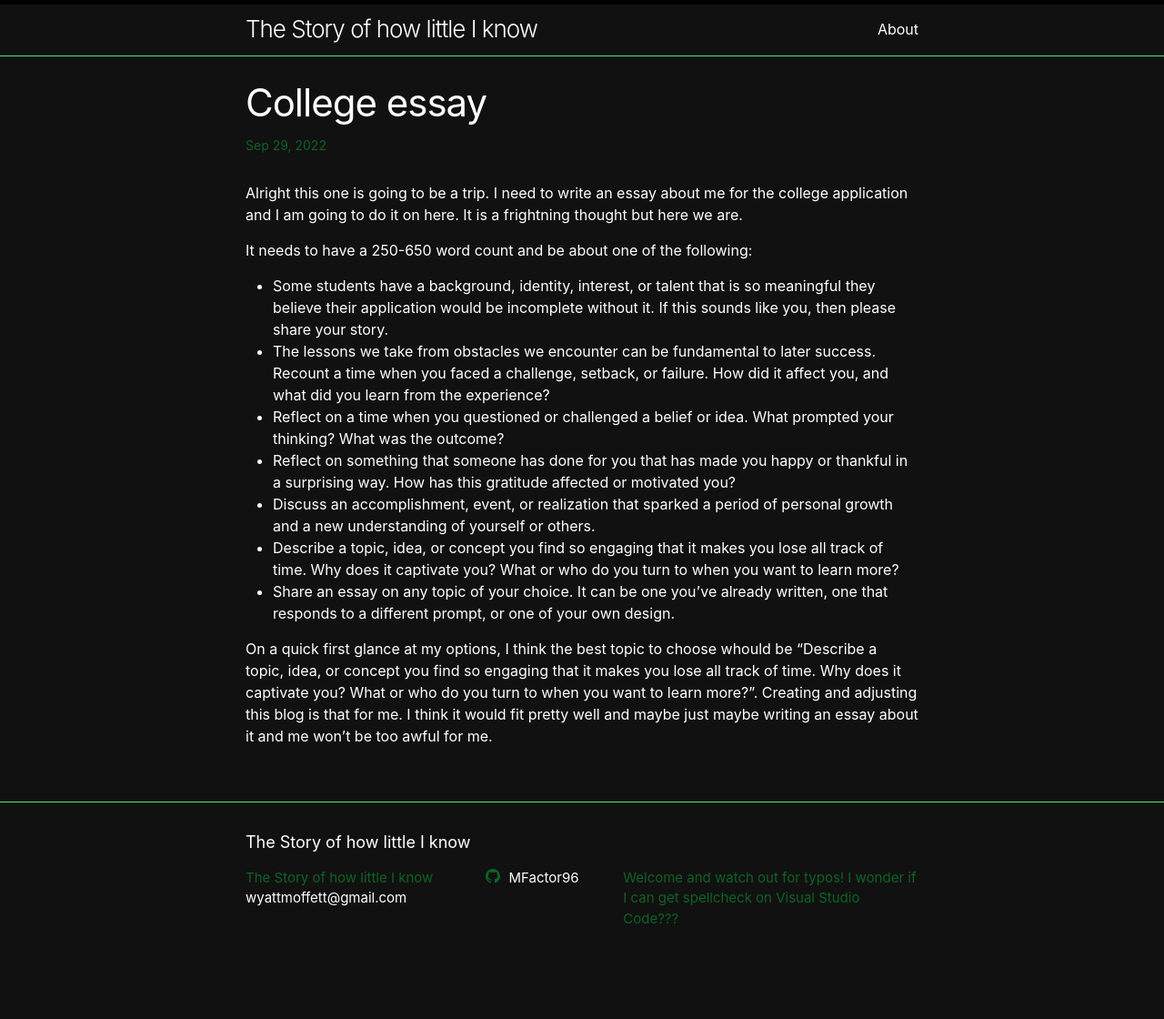
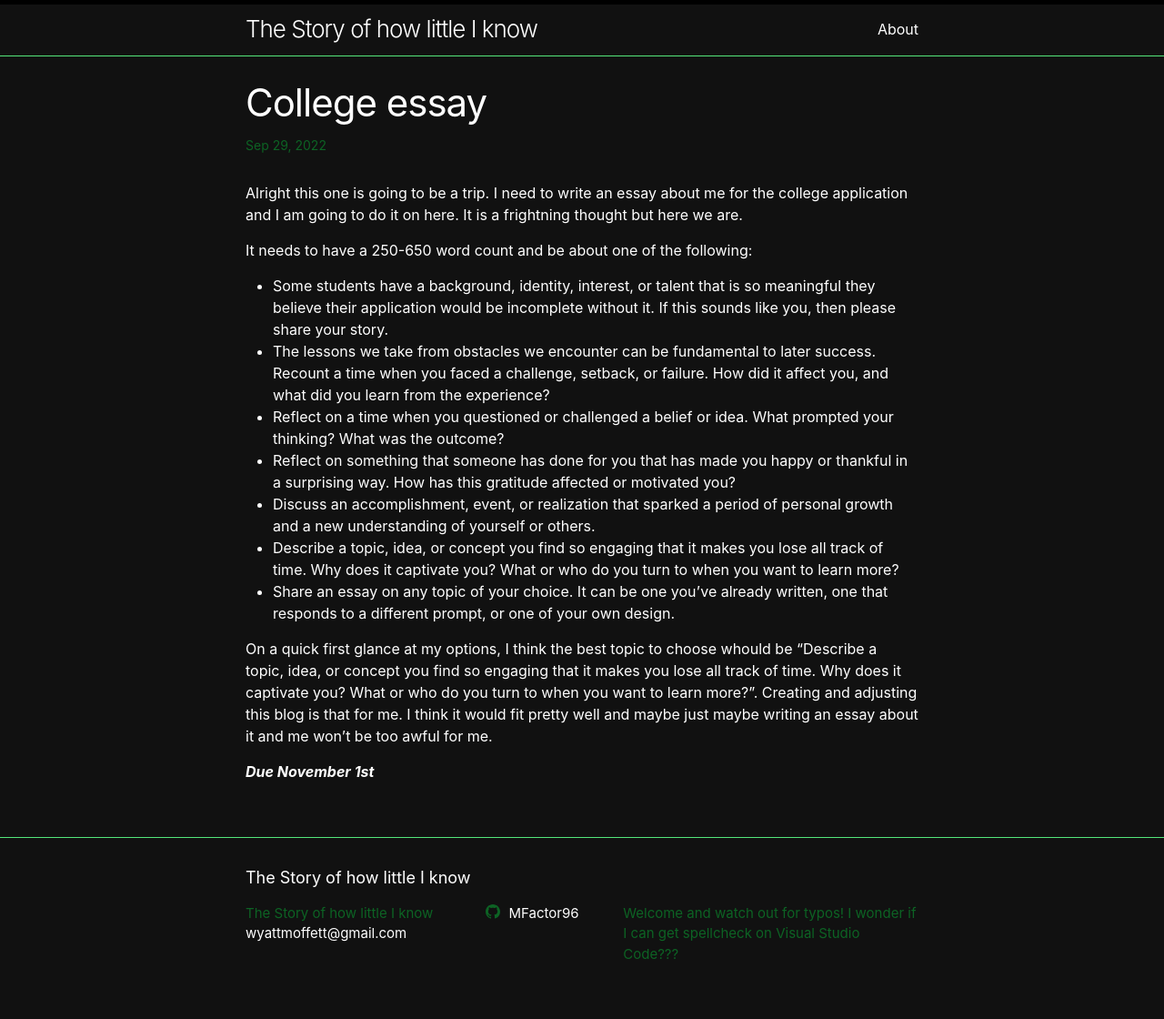
Before and after one commit to MFactor96/MFactor96.github.io, a Jekyll site: the page built from _posts/2022-09-29-College-essay.md, in a window 1280 px wide. Shown: the whole page at 91% size. Built offline with Jekyll 4.4.1, drawn with Linux system fonts in a browser that asks for light colours; comment, search, counter and statistics services are not loaded; before the commit the page ends 1081 px from its top, so only the background shows below that.

Commit message:
Update 2022-09-29-College-essay.md

```diff
--- a/_posts/2022-09-29-College-essay.md
+++ b/_posts/2022-09-29-College-essay.md
@@ -17,3 +17,5 @@ It needs to have a 250-650 word count and be about one of the following:
 -  Share an essay on any topic of your choice. It can be one you've already written, one that responds to a different prompt, or one of your own design.
 
 On a quick first glance at my options, I think the best topic to choose whould be "Describe a topic, idea, or concept you find so engaging that it makes you lose all track of time. Why does it captivate you? What or who do you turn to when you want to learn more?". Creating and adjusting this blog is that for me. I think it would fit pretty well and maybe just maybe writing an essay about it and me won't be too awful for me.
+
+***Due November 1st***
```
